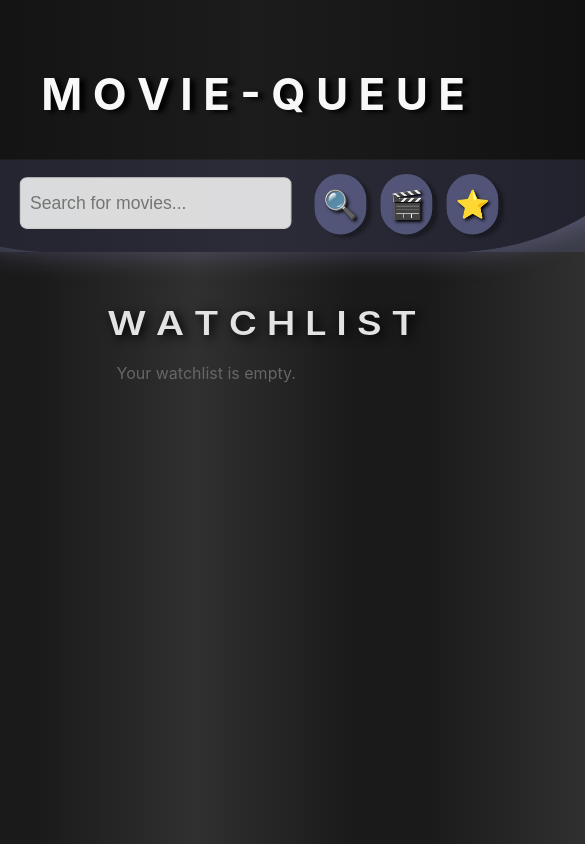
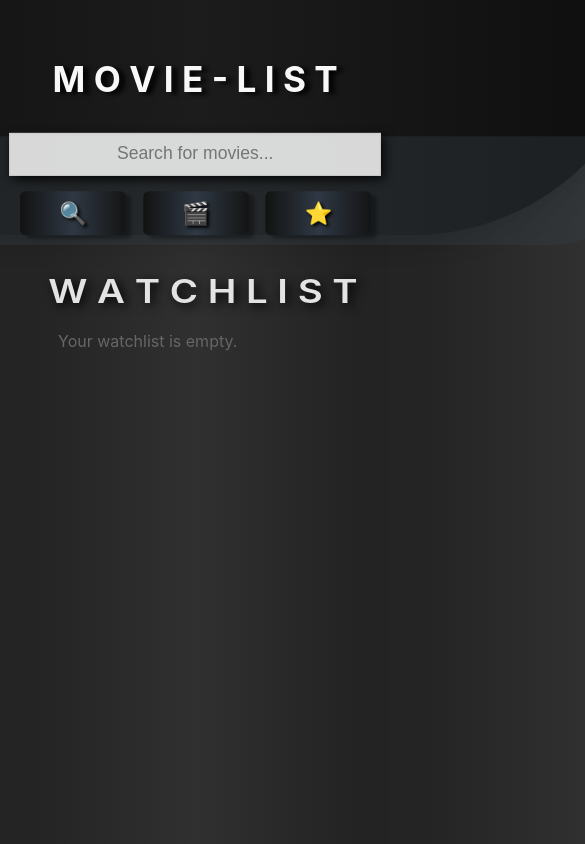
Before and after one commit to RobinJohansson1992/watch-list, a React (Vite) app: page / in a window 390 px wide. Shown: the top 844 px of the page, 585 px wide, since content can reach past the window. Built offline with nearby package versions, Linux system fonts and the light colour scheme.

Commit message:
changes to media queries

```diff
--- a/src/App.css
+++ b/src/App.css
@@ -99,7 +99,14 @@ body {
   padding-bottom: 1rem;
   border-radius: 0rem 0rem 35rem 35rem;
 }
-
+.search-form {
+  display: flex;
+  align-items: center;
+}
+.search-buttons {
+  display: flex;
+  flex-direction: row;
+}
 .search-form {
   display: flex;
   gap: 8px;
@@ -398,6 +405,7 @@ body {
 
   .movie-card {
     border: 1px solid rgba(193, 183, 255, 0.407);
+    border: none;
     border-radius: 10px;
     padding: 19px;
     display: flex;
@@ -415,6 +423,7 @@ body {
     width: 8rem;
     margin: 0.5rem;
     box-shadow: 2px 2px 7px rgba(193, 183, 255, 0.407);
+    box-shadow: 2px 2px 7px rgba(0, 0, 0, 0.407);
     -webkit-border-radius: 10px;
     -moz-border-radius: 10px;
     -ms-border-radius: 10px;
@@ -443,15 +452,21 @@ body {
   }
   body {
     display: flex;
-    width: 130%;
+    width: 100%;
     justify-content: center;
+    background: linear-gradient(
+      90deg,
+      rgb(36, 36, 36) 9%,
+      rgba(48, 48, 48, 1) 50%,
+      rgb(35, 35, 35) 91%
+    );
   }
 
   .header-box {
     font-size: 20px;
     font-weight: bold;
     margin-top: 0px;
-    margin-bottom: 2rem;
+    margin-bottom: 1rem;
     background-color: #151515;
     background: #0d0d0d;
     background: linear-gradient(
@@ -461,14 +476,14 @@ body {
       rgba(13, 13, 13, 1) 100%
     );
     width: 270%;
-    height: 10.5rem;
+    height: 9.5rem;
     border-radius: 6rem;
     display: flex;
     flex-direction: column;
     justify-content: center;
     align-items: center;
     text-shadow: 5px 2px 5px rgb(0, 0, 0);
-    box-shadow: 2px 2px 25px rgba(191, 183, 255, 0.262);
+    box-shadow: 2px 2px 25px rgba(0, 0, 0, 0.262);
     transform: scale(1.1);
     padding: 4.5rem 0rem 0rem 0rem;
     border-radius: 0rem 0rem 35rem 35rem;
@@ -480,7 +495,8 @@ body {
   .header-box h1 {
     color: rgb(248, 248, 248);
     text-shadow: 5px 2px 5px rgb(0, 0, 0);
-    padding-bottom: 0.2rem;
+    padding-bottom: 0rem;
+    font-size: 2rem;
   }
   #watch-title {
     display: flex;
@@ -500,37 +516,83 @@ body {
     margin-left: 0rem;
     margin-top: 2rem;
     background-color: rgba(155, 160, 255, 0.119);
+    background-color: rgba(54, 64, 75, 0.34);
     border-radius: 0rem 0rem 0.6rem 0.6rem;
     padding-top: 0.7rem;
-    padding-bottom: 1.1rem;
+    padding-bottom: 2rem;
     border-radius: 0rem 0rem 35rem 35rem;
     -webkit-border-radius: 0rem 0rem 35rem 35rem;
     -moz-border-radius: 0rem 0rem 35rem 35rem;
     -ms-border-radius: 0rem 0rem 35rem 35rem;
     -o-border-radius: 0rem 0rem 35rem 35rem;
   }
+  .search-form {
+    display: flex;
+    align-items: center;
+    flex-direction: column;
+  }
+  .search-buttons {
+    display: flex;
+    justify-content: space-between;
+    flex-direction: row;
+    width: 110%;
+    margin-top: 6px;
+  }
   .search-input {
     flex-grow: 1;
     padding: 8px;
-    height: 1.8em;
-    width: 100%;
+    height: 1.3em;
+    width: 110%;
     border: 1px solid #ccc;
     border-radius: 0.4rem;
     font-size: 16px;
-    margin-left: 0.7rem;
-    margin-right: 0.5rem;
-    margin-top: 3px;
-    background-color: rgba(244, 244, 244, 0.877);
-    -webkit-border-radius: 0.4rem;
+    margin-left: 0rem;
+    margin-right: 0rem;
+    box-shadow: 3px 3px 10px black;
+    margin-top: 5px;
+    margin-bottom: 0px;
+    background-color: rgba(242, 242, 242, 0.877);
+    -webkit-border-radius: 0rem;
     -moz-border-radius: 0.4rem;
     -ms-border-radius: 0.4rem;
     -o-border-radius: 0.4rem;
+  }
+  .search-input::placeholder {
+    display: flex;
+    text-align: center;
+  }
+  .search-button {
+    background-color: rgba(255, 255, 255, 0.078);
+    background: linear-gradient(
+      90deg,
+      rgb(18, 18, 18) 0%,
+      rgba(59, 74, 94, 0.504) 50%,
+      rgb(20, 20, 20) 100%
+    );
+    color: rgb(255, 255, 255);
+    padding: 8px;
+    border: none;
+    border-radius: 5px;
+    cursor: pointer;
+    font-size: 20px;
+    margin: 0px 0px 0px 10px;
+    width: 6rem;
+    height: 2.5rem;
+    text-shadow: 2px 2px 3px rgb(0, 0, 0);
+    display: flex;
+    justify-content: center;
+    align-items: center;
+    box-shadow: 5px 3px 3px rgba(0, 0, 0, 0.318);
+    -webkit-border-radius: 5px;
+    -moz-border-radius: 5px;
+    -ms-border-radius: 5px;
+    -o-border-radius: 5px;
   }
   .section-title {
     display: none;
   }
   .search-button {
-    margin: 0px 0px 0px 5px;
+    margin: 0px 0px 0px 1px;
   }
   .movie-title {
     font-weight: 500;
--- a/src/components/MovieSearch.jsx
+++ b/src/components/MovieSearch.jsx
@@ -66,7 +66,7 @@ function MovieSearch() {
   return (
     <>
       <div className="header-box">
-        <h1 className="app-title">M O V I E - Q U E U E</h1>
+        <h1 className="app-title">M O V I E - L I S T</h1>
         <Search handleSearch={HandleSearch} clearResults={clearResults} />
       </div>
       <Popup
--- a/src/components/MovieSearchComponents/Search.jsx
+++ b/src/components/MovieSearchComponents/Search.jsx
@@ -27,6 +27,7 @@ function Search({ handleSearch, clearResults }) {
           value={searchTerm}
           onChange={handleSearchChange}
         />
+        <div className="search-buttons">
           <button type="submit" className="search-button">
             🔍
           </button>
@@ -34,6 +35,7 @@ function Search({ handleSearch, clearResults }) {
             🎬
           </button>
           <button className="search-button">⭐</button>
+        </div>
       </form>
     </div>
   );
```
Lines whose indentation alone changed are shown as unchanged.
